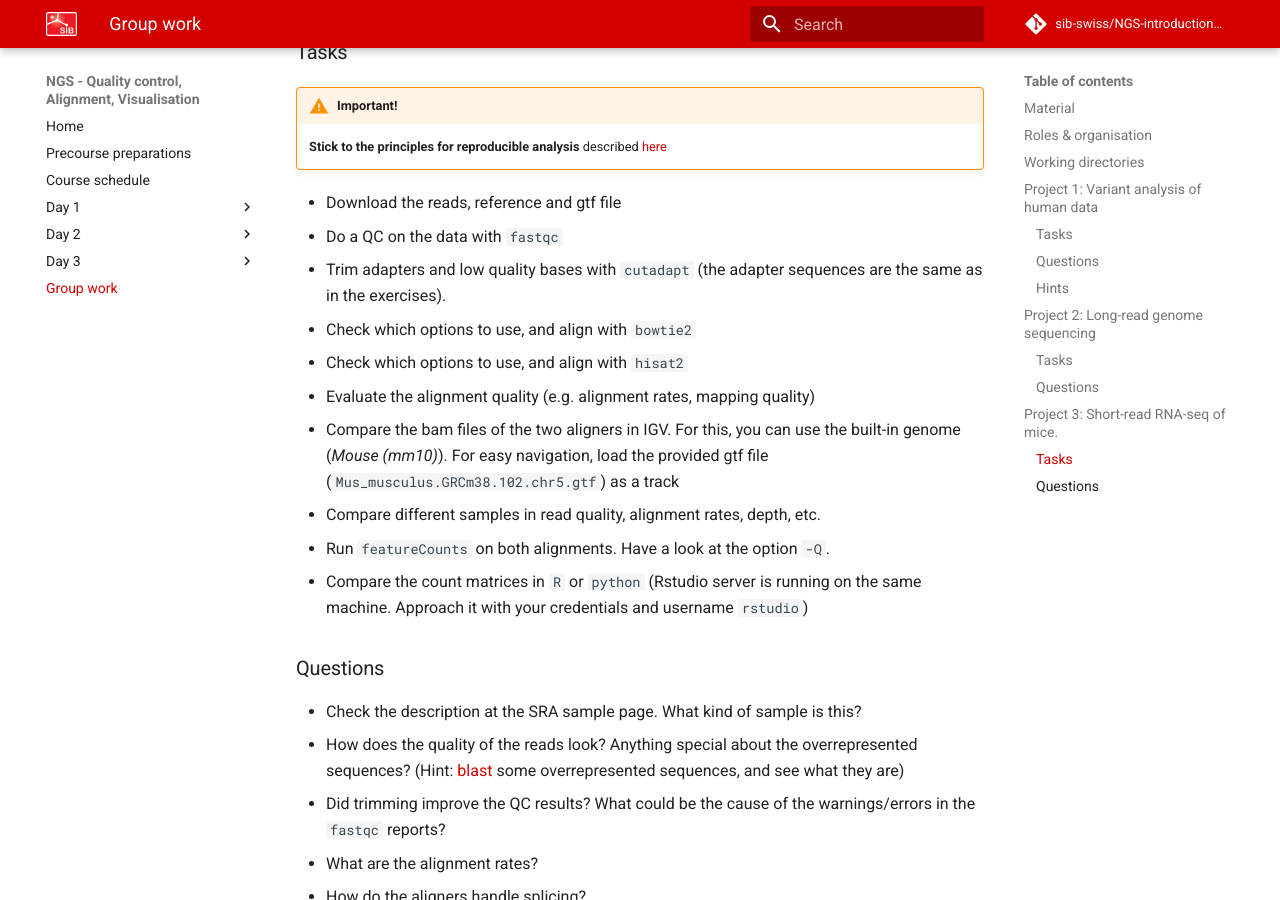
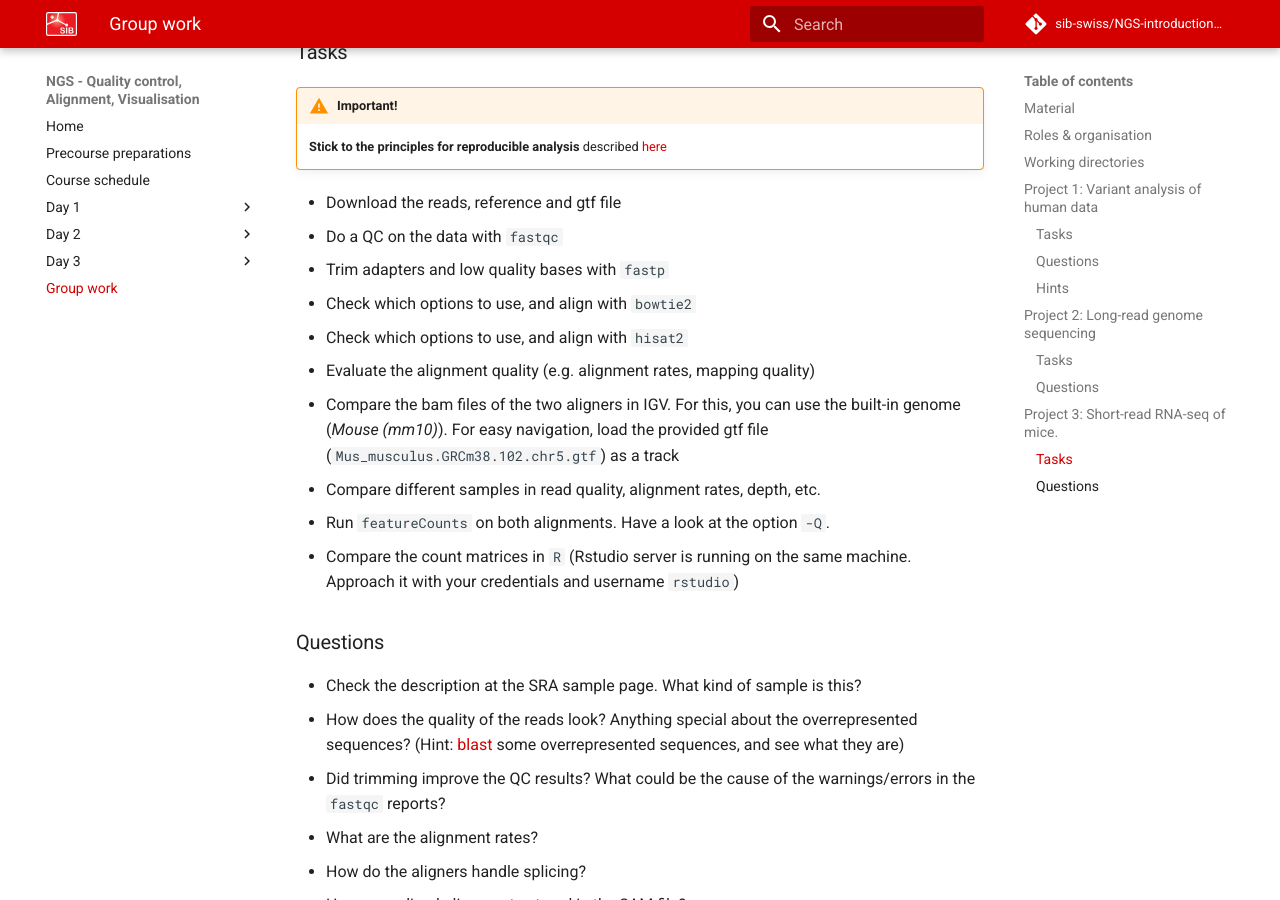
Before and after one commit to sib-swiss/NGS-introduction-training, an MkDocs documentation site: the page built from docs/group_work.md, in a window 1280 px wide and 900 px high, scrolled down 6139 px. Built offline with MkDocs 1.6.1 and Material for MkDocs 9.7.7, drawn with Linux system fonts in a browser that asks for light colours; comment, search, counter and statistics services are not loaded; the version menu is left out.

```diff
--- a/docs/group_work.md
+++ b/docs/group_work.md
@@ -206,14 +206,14 @@
 
 * Download the reads, reference and gtf file
 * Do a QC on the data with `fastqc`
-* Trim adapters and low quality bases with `cutadapt` (the adapter sequences are the same as in the exercises).
+* Trim adapters and low quality bases with `fastp`
 * Check which options to use, and align with `bowtie2`
 * Check which options to use, and align with `hisat2`
 * Evaluate the alignment quality (e.g. alignment rates, mapping quality)
 * Compare the bam files of the two aligners in IGV. For this, you can use the built-in genome (*Mouse (mm10)*). For easy navigation, load the provided gtf file (`Mus_musculus.GRCm38.102.chr5.gtf`) as a track
 * Compare different samples in read quality, alignment rates, depth, etc.
 * Run `featureCounts` on both alignments. Have a look at the option `-Q`.
-* Compare the count matrices in `R` or `python` (Rstudio server is running on the same machine. Approach it with your credentials and username `rstudio`)
+* Compare the count matrices in `R` (Rstudio server is running on the same machine. Approach it with your credentials and username `rstudio`)
 
 ### Questions
 
```
Also changed, not shown: 10 other files.
